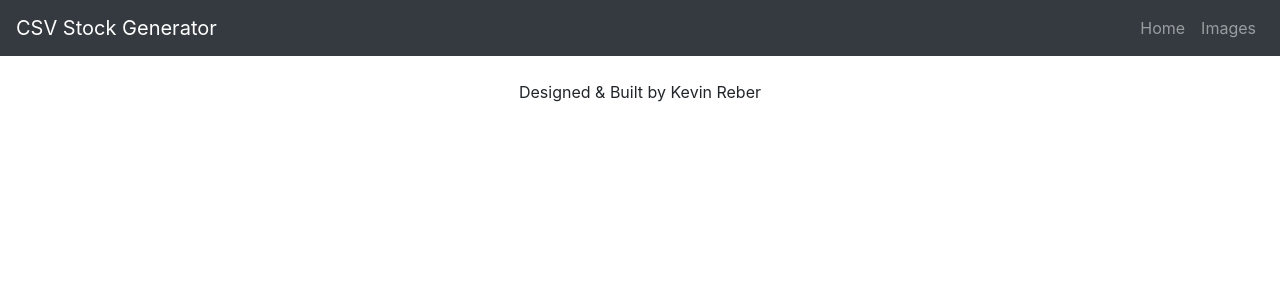
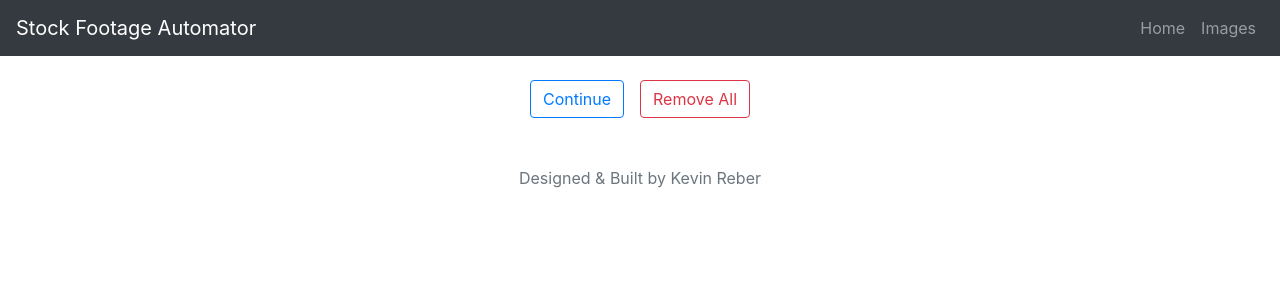
Before and after one commit to kevinreber/Capstone-Project, a Flask app: page / in a window 1280 px wide. Shown: the top 300 px of the page. Run offline with Flask 2, Linux system fonts and the light colour scheme; some libraries are stand-ins or nearby versions.

Commit message:
fixed remove all images and remove all tags

```diff
--- a/static/js/ui.js
+++ b/static/js/ui.js
@@ -1,13 +1,19 @@
 const API_URL = 'http://localhost:5000/api'
 
-// Use Tagify to create keywords UI
+/********************************** */
+/** Apply tagify to keywords        */
+/********************************** */
+
+// Global Variables
 let allKeywordsInput = document.querySelectorAll("input[name=keywords]");
 let allKeywordsTagify;
 
+// Event on page load
 $(document).ready(applyTagify(allKeywordsInput));
 
+// Callback
 function applyTagify(keywords) {
-
+    // Apply tagify to each files keywords
     for (let keyword of keywords) {
         allKeywordsTagify = new Tagify(keyword, {
             dropdown: {
@@ -17,16 +23,34 @@ function applyTagify(keywords) {
     }
 }
 
-// ! TODO: fix "remove all tags"
-// "remove all tags" button event listener
-// document.querySelectorAll('.tags--removeAllBtn')
-//     .addEventListener('click', keywordsTagify.removeAllTags.bind(keywordsTagify));
+/********************************** */
+/** Remove all tags from image      */
+/********************************** */
 
+// Event
+$("#image-list").on("click", ".tags--removeAllBtn", removeAllTags);
+
+// Callback clears input values and removes all tags to selected file
+function removeAllTags(e) {
+    // Get file id
+    const fileId = (e.target).closest("li").id;
+    const $tags = $(`#${fileId} .${fileId}-keywords tags tag`);
+    const $input = $(`#${fileId} .${fileId}-keywords input`);
+
+    $input.value = '';
+    $tags.remove();
+}
+
+/********************************** */
+/** Delete selected image           */
+/********************************** */
 // ! TODO remove <hr> tag when image is deleted
-// Handle Delete Image Button
+
+// Event
 $("#image-list").on("click", ".delete-button", deleteImage);
+
+// Callback sends delete request to API and remove li
 async function deleteImage(e) {
-    // Send delete request to API and remove li
     e.preventDefault();
 
     const imageLI = (e.target).closest("li");
@@ -39,15 +63,21 @@ async function deleteImage(e) {
     imageLI.remove();
 }
 
+/********************************** */
+/** Delete  all images              */
+/********************************** */
+
+// Event
 $("#delete-all-btn").on("click", deleteAllImages);
 
+// Callback sends delete request to API for all images and refreshes page
 async function deleteAllImages(e) {
     e.preventDefault();
 
     await axios.delete((`${API_URL}/delete/all`))
         .then(resp => console.log(resp))
         .then(function () {
-            $("#image-list").empty()
+            location.reload()
         })
         .catch(err => console.log(err))
 }
--- a/static/js/upload.js
+++ b/static/js/upload.js
@@ -3,22 +3,41 @@
 // ###############################################################
 
 // "myAwesomeDropzone" is the camelized version of the HTML element's ID
-// Dropzone.options.uploadForm = {
-//     paramName: "file", // The name that will be used to transfer the file
-//     method: "POST",
-//     uploadMultiple: true,
-//     acceptedFiles: "image/*",
-//     maxFilesize: 2, // MB
-//     // accept: function (file, done) {
-//     //     if (file.name == "justinbieber.jpg") {
-//     //         done("Naha, you don't.");
-//     //     } else {
-//     //         done();
-//     //     }
-//     // },
-//     init: function () {
-//         this.on("success", function (file, resp) {
-//             console.log(file, resp);
-//         })
-//     }
-// };
+Dropzone.options.uploadForm = {
+    // paramName: "file", // The name that will be used to transfer the file
+    // method: "POST",
+    // uploadMultiple: true,
+    acceptedFiles: "image/*",
+    addRemoveLinkes: true,
+    // maxFilesize: 2, // MB
+    // accept: function (file, done) {
+    //     if (file.name == "justinbieber.jpg") {
+    //         done("Naha, you don't.");
+    //     } else {
+    //         done();
+    //     }
+    // },
+    init: function () {
+        this.on("success", function (file, resp) {
+            console.log(file, resp);
+        })
+    }
+};
+
+$("#delete-uploaded-images").on("click", deleteAllImagesFromUploads);
+
+async function deleteAllImagesFromUploads(e) {
+    e.preventDefault();
+    $previews = $("#upload-form .dz-preview");
+
+    await axios.delete((`${API_URL}/delete/all`))
+        .then(resp => console.log(resp))
+        .then(function () {
+            for (let preview of $previews) {
+                preview.remove();
+            }
+        }).then(function () {
+            $("#upload-form .dz-default.dz-message").show();
+        })
+        .catch(err => console.log(err))
+}
--- a/templates/_macros.html
+++ b/templates/_macros.html
@@ -3,7 +3,7 @@
 <li id="{{ image.id }}" class="image-container row justify-content-between">
     <div class="keywords-section-container col-6">
         <div class="form-group img-container">
-            <img class="img-fluid" src="{{ image.thumbnail_url }}" alt="{{ form.filename.data }}">
+            <img class="img-fluid" src="{{ image.thumbnail_url }}" alt="{{ image.filename }}">
         </div>
         <div class="{{ image.id }}-keywords form-group">
             <div class="d-flex justify-content-between">
--- a/templates/footer.html
+++ b/templates/footer.html
@@ -1,4 +1,4 @@
-<footer class="sticky-bottom text-center mb-2">Designed & Built by <a class="text-body"
+<footer class="sticky-bottom text-center text-muted mb-2 mt-5">Designed & Built by <a class="text-muted"
         href="https://www.kevinreber.dev">Kevin
         Reber</a>
 </footer>
--- a/templates/navbar.html
+++ b/templates/navbar.html
@@ -1,5 +1,5 @@
 <nav class="navbar navbar-expand-lg sticky-top navbar-dark bg-dark mb-4">
-    <a class="navbar-brand" href="/">CSV Stock Generator</a>
+    <a class="navbar-brand" href="/">Stock Footage Automator</a>
     <button class="navbar-toggler" type="button" data-toggle="collapse" data-target="#navbarNavDropdown"
         aria-controls="navbarNavDropdown" aria-expanded="false" aria-label="Toggle navigation">
         <span class="navbar-toggler-icon"></span>
--- a/templates/upload.html
+++ b/templates/upload.html
@@ -4,6 +4,9 @@
 
 {% block content %}
 
-<form id="upload-form" method="post" action="/" class="dropzone"></form>
-
+<form id="upload-form" method="post" action="/" class="dropzone mb-3"></form>
+<div class="d-flex justify-content-center">
+    <a class="btn btn-outline-primary mr-2" href="/images">Continue</a>
+    <a id="delete-uploaded-images" class="btn btn-outline-danger ml-2" href="#">Remove All</a>
+</div>
 {% endblock %}
```
